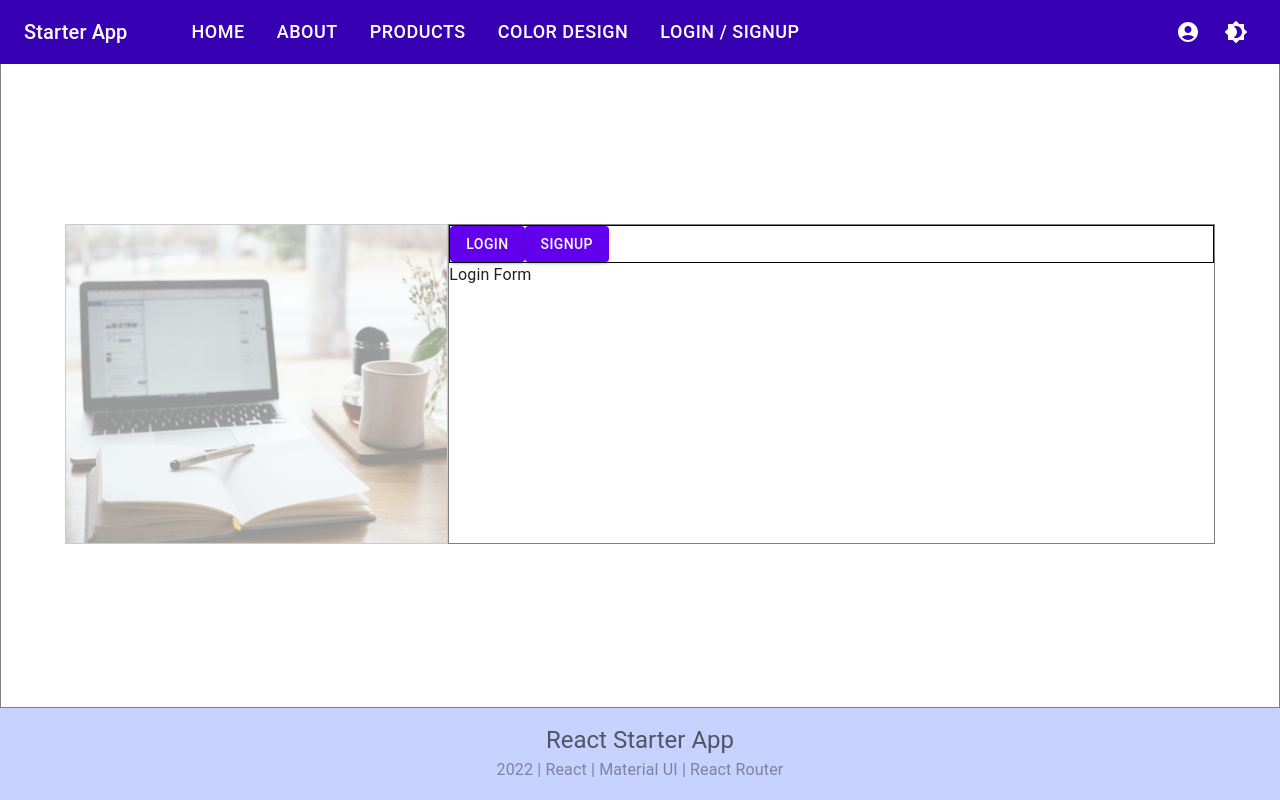
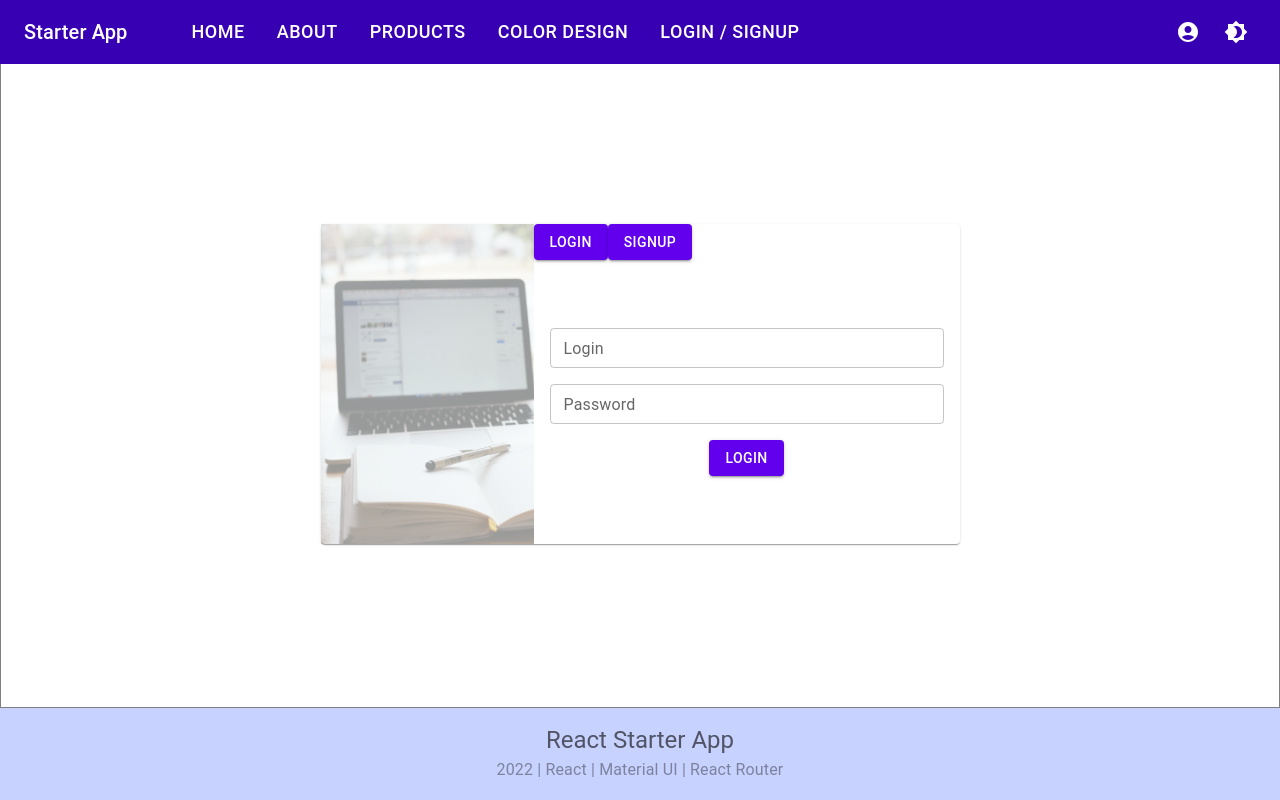
Before and after one commit to akunilovskii/certification-app-client, a React (Create React App) app: page /login-sign-up in a window 1280 px wide. Built offline with nearby package versions, Linux system fonts and the light colour scheme.

Commit message:
Login form layout finished

```diff
--- a/src/components/layout/Layout.tsx
+++ b/src/components/layout/Layout.tsx
@@ -1,6 +1,5 @@
-import {Paper, Typography} from '@material-ui/core';
-import {Box, Container, CssBaseline, Grid} from '@mui/material';
-import {BrowserRouter as Router, Routes, Route} from 'react-router-dom';
+import {Box, CssBaseline, Grid} from '@mui/material';
+import {BrowserRouter as Router} from 'react-router-dom';
 import {Footer, Navbar} from '../shared';
 // import {routes as appRoutes} from './routes';
 
--- a/src/pages/LoginSignUp/LoginSignUp.tsx
+++ b/src/pages/LoginSignUp/LoginSignUp.tsx
@@ -1,23 +1,49 @@
-import {Button, Container, CssBaseline, FormGroup, Grid} from '@mui/material';
-import {FC, ReactElement, useState} from 'react';
+import {Button, Grid, Paper, TextField} from '@mui/material';
+import {FC, useState} from 'react';
 import SideImage from '../../components/sideImage/sideImage';
 
-export const LoginSignUp: FC<any> = (): ReactElement => {
+const LoginForm: FC = () => {
+  return (
+    <Grid
+      container
+      direction='column'
+      alignItems='center'
+      height='100%'
+      sx={{gap: '1rem', justifyContent: 'center', padding: '1rem'}}
+    >
+      <TextField
+        id='standard-error-helper-text'
+        label='Login'
+        fullWidth
+        size='small'
+      />
+      <TextField
+        id='standard-error-helper-text'
+        label='Password'
+        fullWidth
+        size='small'
+      />
+      <Button variant='contained'>Login</Button>
+    </Grid>
+  );
+};
+
+export const LoginSignUp: FC = () => {
   const [loggedIn, setLoggedIn] = useState(false);
 
   return (
-    // <Container maxWidth={false}>
+    <Paper sx={{height: '100%', width: '50%'}}>
       <Grid
         container
         sx={{
-        width: '90%',
+          width: '100%',
         }}
       >
         <Grid
           item
           sm={4}
+          md={4}
           sx={{
-          border: '1px solid grey',
             height: '40vh',
             opacity: '40%',
             display: {xs: 'none', md: 'flex'},
@@ -25,16 +51,18 @@ export const LoginSignUp: FC<any> = (): ReactElement => {
         >
           <SideImage />
         </Grid>
-      <Grid container item sm={8} md={8} sx={{border: '1px solid grey'}}>
+        <Grid container item sm={8} md={8} sx={{}}>
           <Grid item container direction='column'>
-          <Grid sx={{border: '1px solid black'}}>
+            <Grid sx={{flex: '0 0 auto'}}>
               <Button variant='contained'>Login</Button>
               <Button variant='contained'>SignUp</Button>
             </Grid>
-          <FormGroup>Login Form</FormGroup>
+            <Grid sx={{flex: '1 0 auto'}}>
+              <LoginForm />
             </Grid>
           </Grid>
         </Grid>
-    // </Container>
+      </Grid>
+    </Paper>
   );
 };
```
Also changed, not shown: src/components/loginForm/LoginForm.tsx (added, +7 -0 lines). Lines whose indentation alone changed are shown as unchanged.
